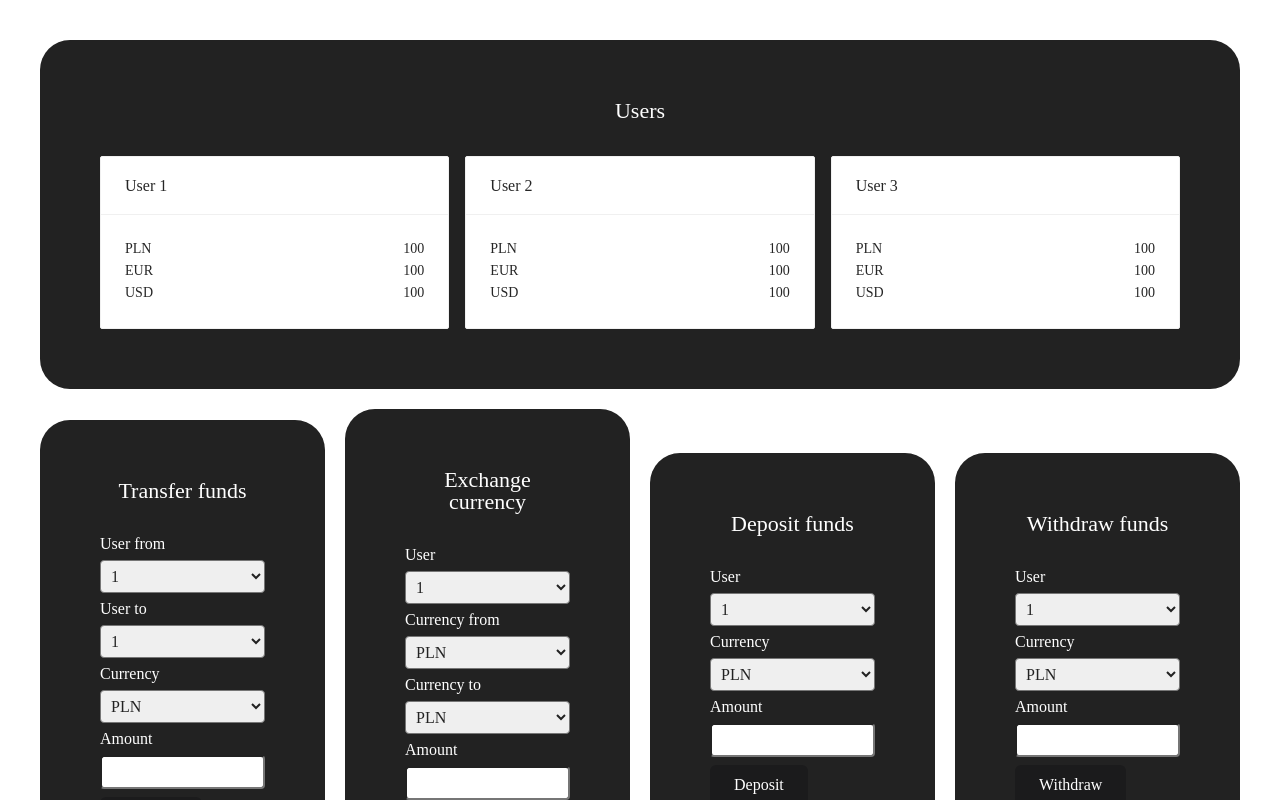
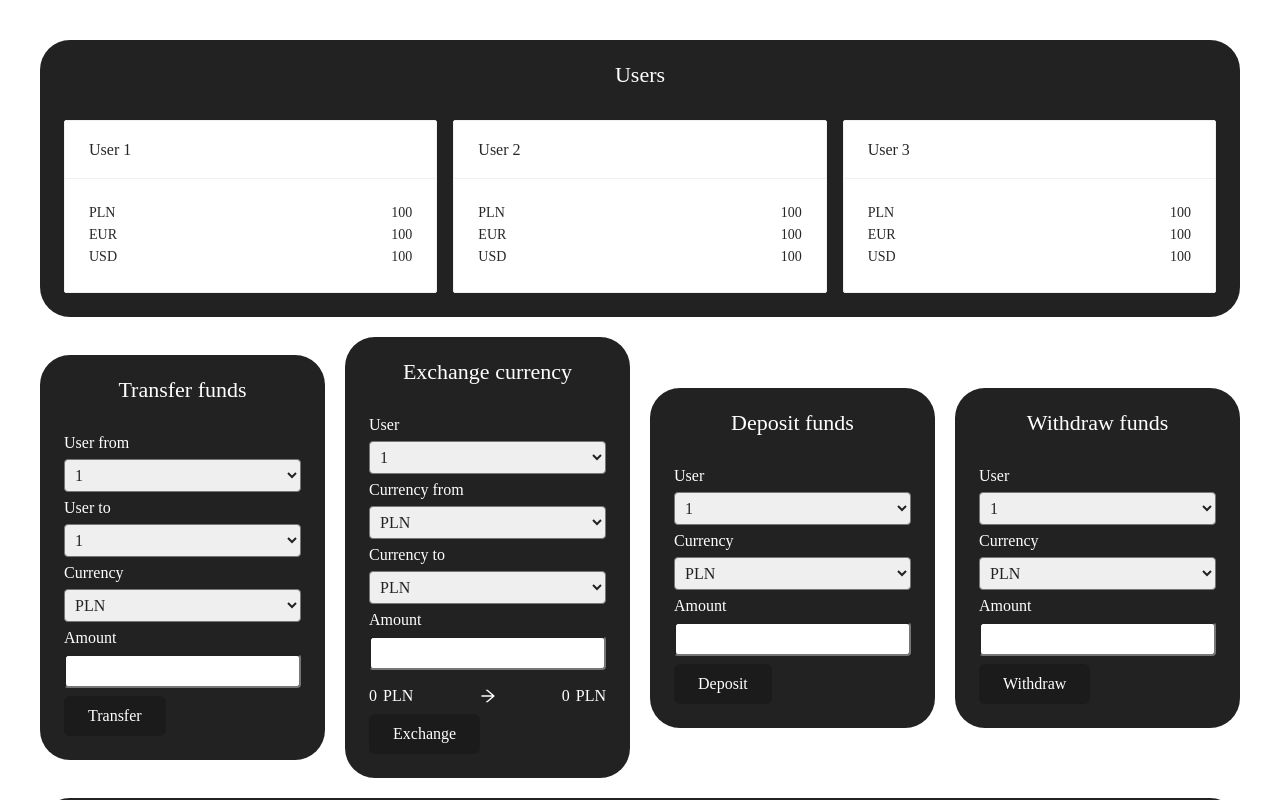
Before and after one commit to Nimavein/crustlab, a React (Create React App) app: page / in a window 1280 px wide. Shown: the top 800 px of the page. Built offline with nearby package versions, Linux system fonts and the light colour scheme.

Commit message:
feat(errors-handling-and-exchange-indicator): add form validation and create live exchange indicator

```diff
--- a/package.json
+++ b/package.json
@@ -3,6 +3,7 @@
   "version": "0.1.0",
   "private": true,
   "dependencies": {
+    "@ant-design/icons": "^4.7.0",
     "@reduxjs/toolkit": "^1.8.1",
     "@testing-library/jest-dom": "^5.16.4",
     "@testing-library/react": "^13.1.1",
--- a/src/App.tsx
+++ b/src/App.tsx
@@ -9,12 +9,13 @@ export const App = () => {
 
   useEffect(() => {
     dispatch(fetchCurrencies());
+  // eslint-disable-next-line react-hooks/exhaustive-deps
   }, []);
 
   return (
-    <div>
+    <>
       <ToastContainer />
       <Homepage />
-    </div>
+    </>
   );
 };
--- a/src/components/depositFunds/DepositFunds.tsx
+++ b/src/components/depositFunds/DepositFunds.tsx
@@ -8,6 +8,8 @@ import { SectionWrapper } from "../sectionWrapper/SectionWrapper";
 import * as S from "../formElements/FormElements.styled";
 import { transactionsSlice } from "../../redux/features/transactions/transactionsSlice";
 import { v4 as uuid } from "uuid";
+import { toast } from "react-toastify";
+import { useEffect } from "react";
 
 type DepositFundsFormDataType = {
   userId: string;
@@ -25,6 +27,7 @@ export const DepositFunds = () => {
     handleSubmit,
     reset,
     formState: { errors },
+    setValue,
   } = useForm<DepositFundsFormDataType>();
   const onSubmit = (data: DepositFundsFormDataType) => {
     dispatch(
@@ -44,8 +47,18 @@ export const DepositFunds = () => {
         type: "Deposit",
       })
     );
+    toast.success(
+      `User ${data.userId} has successfully deposited ${data.amount} ${data.currency}.`
+    );
     reset();
   };
+
+  useEffect(() => {
+    if (currencies) {
+      setValue("currency", currencies[0]?.symbol);
+    }
+    // eslint-disable-next-line react-hooks/exhaustive-deps
+  }, [currencies]);
   return (
     <SectionWrapper title="Deposit funds">
       <S.Form onSubmit={handleSubmit(onSubmit)}>
--- a/src/components/exchangeCurrency/ExchangeCurrency.styled.tsx
+++ b/src/components/exchangeCurrency/ExchangeCurrency.styled.tsx
@@ -1 +1,24 @@
 import styled from "styled-components";
+
+export const ExchangeInfoWrapper = styled.div`
+  display: flex;
+  justify-content: space-between;
+  margin: 10px auto 10px auto;
+  width: 100%;
+
+  @media ${({ theme }) => theme.medias.medium} {
+    width: 50%;
+  }
+`;
+export const ExchangeWrapper = styled.div`
+  display: flex;
+  gap: 6px;
+`;
+export const ExchangeAmount = styled.p``;
+export const ExchangeCurrency = styled.p``;
+export const ReceiveWrapper = styled.div`
+  display: flex;
+  gap: 6px;
+`;
+export const ReceiveAmount = styled.p``;
+export const ReceiveCurrency = styled.p``;
--- a/src/components/exchangeCurrency/ExchangeCurrency.tsx
+++ b/src/components/exchangeCurrency/ExchangeCurrency.tsx
@@ -1,3 +1,4 @@
+import { useEffect, useState } from "react";
 import { useForm } from "react-hook-form";
 import {
   AvailableCurrencies,
@@ -6,9 +7,11 @@ import {
 import { useAppDispatch, useAppSelector } from "../../redux/hooks";
 import { SectionWrapper } from "../sectionWrapper/SectionWrapper";
 import * as S from "../formElements/FormElements.styled";
+import * as SC from "./ExchangeCurrency.styled";
 import { v4 as uuid } from "uuid";
 import { transactionsSlice } from "../../redux/features/transactions/transactionsSlice";
-import dayjs from "dayjs";
+import { ArrowRightOutlined } from "@ant-design/icons";
+import { toast } from "react-toastify";
 
 type ExchangeCurrencyFormDataType = {
   userId: string;
@@ -20,6 +23,7 @@ type ExchangeCurrencyFormDataType = {
 export const ExchangeCurrency = () => {
   const users = useAppSelector((state) => state.users);
   const { currencies } = useAppSelector((state) => state.currencies);
+  const [exchangeRate, setExchangeRate] = useState(1);
   const dispatch = useAppDispatch();
 
   const {
@@ -27,14 +31,18 @@ export const ExchangeCurrency = () => {
     handleSubmit,
     reset,
     formState: { errors },
+    watch,
+    setValue,
+    setError,
   } = useForm<ExchangeCurrencyFormDataType>();
   const onSubmit = (data: ExchangeCurrencyFormDataType) => {
-    const currencyFrom: any = currencies.find(
+    const chosenUser = users.find((user) => parseInt(data.userId) === user.id);
+    const isBalanceSufficient =
+      chosenUser!.balance.find(
         (currency) => currency.symbol === data.currencyFrom
-    );
+      )!.amount >= parseInt(data.amount);
 
-    const exchangeRate: any = currencyFrom.value[data.currencyTo];
-
+    if (isBalanceSufficient) {
       dispatch(
         usersSlice.actions.exchangeCurrency({
           userId: parseInt(data.userId),
@@ -54,12 +62,39 @@ export const ExchangeCurrency = () => {
           amountFrom: parseInt(data.amount),
           amountTo: parseInt(data.amount) * exchangeRate,
           createdAt: Date.now() / 1000,
-
           type: "Exchange",
         })
       );
+      toast.success(
+        `User ${data.userId} has successfully exchanged ${data.amount} ${
+          data.currencyFrom
+        } to ${parseInt(data.amount) * exchangeRate} ${data.currencyTo}.`
+      );
       reset();
+    } else {
+      setError("amount", { type: "custom", message: "Insufficient balance." });
+      toast.warning(`Insufficient balance.`);
+    }
   };
+  const watchFields = watch();
+
+  useEffect(() => {
+    if (currencies) {
+      setValue("currencyFrom", currencies[0]?.symbol);
+      setValue("currencyTo", currencies[0]?.symbol);
+    }
+    // eslint-disable-next-line react-hooks/exhaustive-deps
+  }, [currencies]);
+
+  useEffect(() => {
+    const currencyFrom: any = currencies.find(
+      (currency) => currency.symbol === watchFields.currencyFrom
+    );
+    const exchangeRate: number = currencyFrom?.value[watchFields.currencyTo];
+    setExchangeRate(exchangeRate);
+    // eslint-disable-next-line react-hooks/exhaustive-deps
+  }, [watchFields]);
+
   return (
     <SectionWrapper title="Exchange currency">
       <S.Form onSubmit={handleSubmit(onSubmit)}>
@@ -138,7 +173,21 @@ export const ExchangeCurrency = () => {
             )}
           </S.InputErrorWrapper>
         </S.Label>
-
+        <SC.ExchangeInfoWrapper>
+          <SC.ExchangeWrapper>
+            <SC.ExchangeAmount>{watchFields.amount || 0}</SC.ExchangeAmount>
+            <SC.ExchangeCurrency>
+              {watchFields.currencyFrom}
+            </SC.ExchangeCurrency>
+          </SC.ExchangeWrapper>
+          <ArrowRightOutlined />
+          <SC.ReceiveWrapper>
+            <SC.ReceiveAmount>
+              {parseInt(watchFields.amount) * exchangeRate || 0}
+            </SC.ReceiveAmount>
+            <SC.ReceiveCurrency>{watchFields.currencyTo}</SC.ReceiveCurrency>
+          </SC.ReceiveWrapper>
+        </SC.ExchangeInfoWrapper>
         <S.SubmitButton type="submit">Exchange</S.SubmitButton>
       </S.Form>
     </SectionWrapper>
--- a/src/components/sectionWrapper/SectionWrapper.styled.tsx
+++ b/src/components/sectionWrapper/SectionWrapper.styled.tsx
@@ -6,7 +6,7 @@ export const SectionWrapper = styled.div`
   align-self: center;
   justify-content: center;
   gap: 14px;
-  padding: 60px;
+  padding: 24px;
   border-radius: 30px;
   background: ${({ theme }) => theme.color.black};
   color: ${({ theme }) => theme.color.white};
@@ -14,7 +14,6 @@ export const SectionWrapper = styled.div`
 
   @media ${({ theme }) => theme.medias.mobile} {
     width: 100%;
-    padding: 24px;
     border-radius: 18px;
   }
 `;
--- a/src/components/tranferFunds/TransferFunds.tsx
+++ b/src/components/tranferFunds/TransferFunds.tsx
@@ -8,7 +8,8 @@ import { SectionWrapper } from "../sectionWrapper/SectionWrapper";
 import * as S from "../formElements/FormElements.styled";
 import { v4 as uuid } from "uuid";
 import { transactionsSlice } from "../../redux/features/transactions/transactionsSlice";
-import dayjs from "dayjs";
+import { toast } from "react-toastify";
+import { useEffect } from "react";
 
 type TransferFundsFormDataType = {
   userFromId: string;
@@ -27,8 +28,17 @@ export const TransferFunds = () => {
     handleSubmit,
     reset,
     formState: { errors },
+    setError,
+    setValue,
   } = useForm<TransferFundsFormDataType>();
   const onSubmit = (data: TransferFundsFormDataType) => {
+    const chosenUser = users.find(
+      (user) => parseInt(data.userFromId) === user.id
+    );
+    const isBalanceSufficient =
+      chosenUser!.balance.find((currency) => currency.symbol === data.currency)!
+        .amount >= parseInt(data.amount);
+    if (isBalanceSufficient) {
       dispatch(
         usersSlice.actions.transferToOtherUser({
           userFromId: parseInt(data.userFromId),
@@ -48,8 +58,23 @@ export const TransferFunds = () => {
           type: "Transfer",
         })
       );
+      toast.success(
+        `User ${data.userFromId} has successfully transferred ${data.amount} ${data.currency} to User ${data.userToId}.`
+      );
       reset();
+    } else {
+      setError("amount", { type: "custom", message: "Insufficient balance." });
+      toast.warning(`Insufficient balance.`);
+    }
   };
+
+  useEffect(() => {
+    if (currencies) {
+      setValue("currency", currencies[0]?.symbol);
+    }
+    // eslint-disable-next-line react-hooks/exhaustive-deps
+  }, [currencies]);
+
   return (
     <SectionWrapper title="Transfer funds">
       <S.Form onSubmit={handleSubmit(onSubmit)}>
--- a/src/components/transactions/Transactions.tsx
+++ b/src/components/transactions/Transactions.tsx
@@ -4,7 +4,6 @@ import moment from "moment";
 import { useState } from "react";
 import { useAppSelector } from "../../redux/hooks";
 import { SectionWrapper } from "../sectionWrapper/SectionWrapper";
-import * as S from "./Transactions.styled";
 
 export const Transactions = () => {
   const transactions = useAppSelector((state) => state.transactions);
@@ -221,7 +220,7 @@ export const Transactions = () => {
   ];
 
   return (
-    <SectionWrapper title="Transactions">
+    <SectionWrapper title="Operations">
       <Table
         bordered
         pagination={false}
--- a/src/redux/features/currencies/currenciesSlice.ts
+++ b/src/redux/features/currencies/currenciesSlice.ts
@@ -3,6 +3,7 @@
 import { createAsyncThunk, createSlice } from "@reduxjs/toolkit";
 import { toast } from "react-toastify";
 import axios from "axios";
+import { AvailableCurrencies } from "../users/usersSlice";
 
 export const fetchCurrencies = createAsyncThunk(
   "currencies/fetchCurrencies",
@@ -25,7 +26,7 @@ type CurrencyValueType = {
 };
 
 type CurrencyType = {
-  symbol: string;
+  symbol: AvailableCurrencies;
   value: CurrencyValueType[];
 };
 
@@ -57,6 +58,9 @@ export const currenciesSlice = createSlice({
       .addCase(fetchCurrencies.rejected, (state, action) => {
         state.status = "failed";
         state.error = action.error.message;
+        toast.error(
+          `There was an error while fetching currencies exchange rates. ${action.error.message}`
+        );
       });
   },
 });
--- a/src/redux/features/transactions/transactionsSlice.ts
+++ b/src/redux/features/transactions/transactionsSlice.ts
@@ -1,7 +1,6 @@
 /* eslint-disable no-param-reassign */
 
 import { createSlice, PayloadAction } from "@reduxjs/toolkit";
-import { toast } from "react-toastify";
 import { AvailableCurrencies } from "../users/usersSlice";
 
 export type TransactionType = {
--- a/src/redux/features/users/usersSlice.ts
+++ b/src/redux/features/users/usersSlice.ts
@@ -1,7 +1,6 @@
 /* eslint-disable no-param-reassign */
 
 import { createSlice, PayloadAction } from "@reduxjs/toolkit";
-import { toast } from "react-toastify";
 
 export type CurrencyType = {
   symbol: string;
```
Also changed, not shown: src/components/withdrawFunds/WithdrawFunds.tsx (+10 -0 lines), 1 other file (tests, documents, lock files or other folders). Lines whose indentation alone changed are shown as unchanged.
